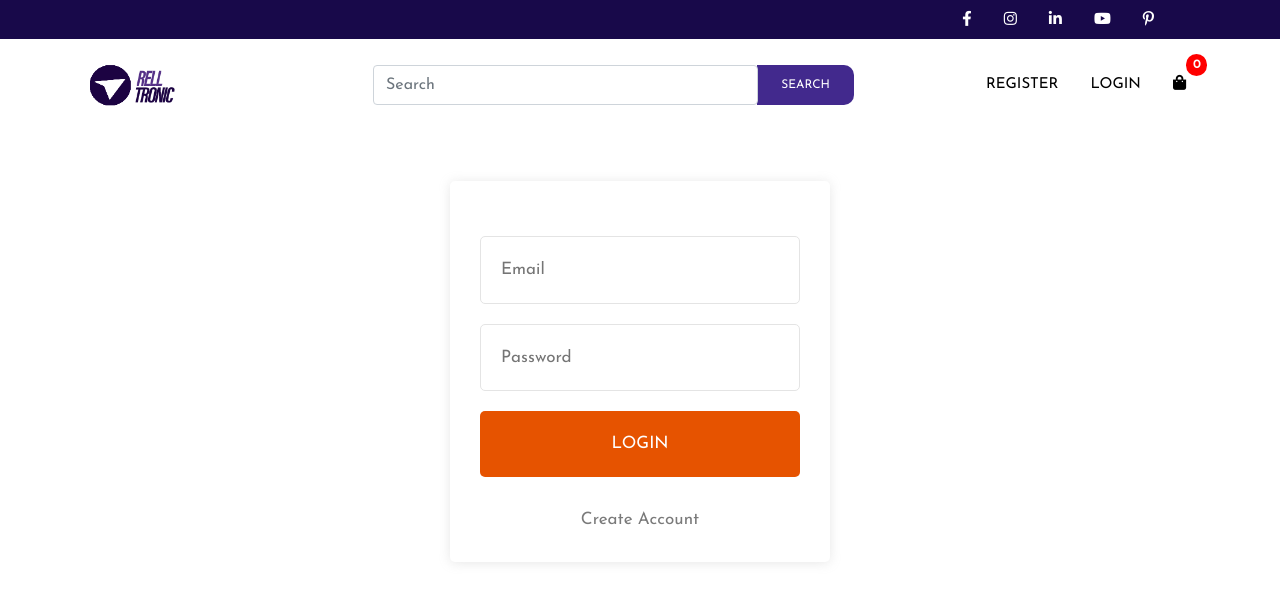
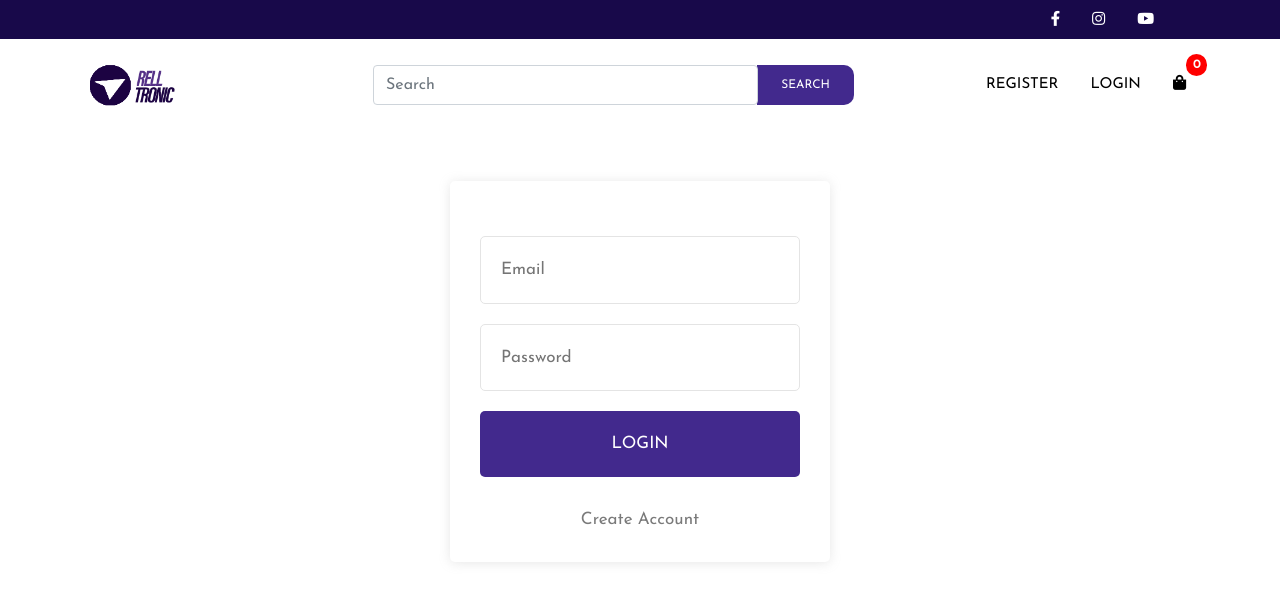
Before and after one commit to George-Lion/Ecommerce, a React (Create React App) app in the folder frontend/: page /login in a window 1280 px wide. Shown: the top 602 px of the page. Built offline with nearby package versions, Linux system fonts and the light colour scheme.

Commit message:
buttons color

```diff
--- a/frontend/package.json
+++ b/frontend/package.json
@@ -1,7 +1,7 @@
 {
-  "name": "shoeshop",
+  "name": "relltronic",
   "version": "0.1.0",
-  "proxy":"http://localhost:5000",
+  "proxy": "http://localhost:5000",
   "private": true,
   "dependencies": {
     "@testing-library/jest-dom": "^5.15.0",
--- a/frontend/src/App.css
+++ b/frontend/src/App.css
@@ -128,7 +128,7 @@ textarea:focus {
 }
 
 .dropdown-menu a:hover {
-  background-color: #E65300 !important;
+  background-color: #42298D !important;
   color: #ffffff !important;
 }
 
@@ -309,10 +309,10 @@ textarea:focus {
 .info-image {
   width: 50px;
   height: 50px;
-  border: 2px solid #E65300;
+  border: 2px solid #42298D;
   border-radius: 100px;
   font-size: 20px;
-  color: #E65300;
+  color: #42298D;
 }
 
 .box-info h5 {
@@ -411,7 +411,7 @@ textarea:focus {
 
 .round-black-btn:hover,
 .round-black-btn:focus {
-  background: #E65300;
+  background: #42298D;
 }
 
 /* LOGIN */
@@ -448,7 +448,7 @@ textarea:focus {
   margin-top: 20px;
   padding: 20px 0;
   border: 0;
-  background-color: #E65300;
+  background-color: #42298D;
   border-radius: 5px;
   text-transform: uppercase;
   color: white;
@@ -655,7 +655,7 @@ textarea:focus {
   border: 0px;
   text-transform: uppercase;
   font-size: 13px;
-  background-color: #E65300;
+  background-color: #42298D;
   color: #ffffff;
 }
 
@@ -704,7 +704,7 @@ textarea:focus {
 
 .order-detail {
   padding: 30px 0;
-  background-color: #FDE9CB;
+  background-color: #F6EFFE;
 }
 
 .order-detail h5 {
@@ -748,7 +748,7 @@ textarea:focus {
   border: 0px;
   text-transform: uppercase;
   font-size: 13px;
-  background-color: #E65300;
+  background-color: #42298D;
   color: #ffffff;
 }
 
--- a/frontend/src/components/Header.js
+++ b/frontend/src/components/Header.js
@@ -43,13 +43,7 @@ const Header = () => {
                 <i className="fab fa-instagram"></i>
               </Link>
               <Link to="">
-                <i className="fab fa-linkedin-in"></i>
-              </Link>
-              <Link to="">
                 <i className="fab fa-youtube"></i>
-              </Link>
-              <Link to="">
-                <i className="fab fa-pinterest-p"></i>
               </Link>
             </div>
           </div>
```
